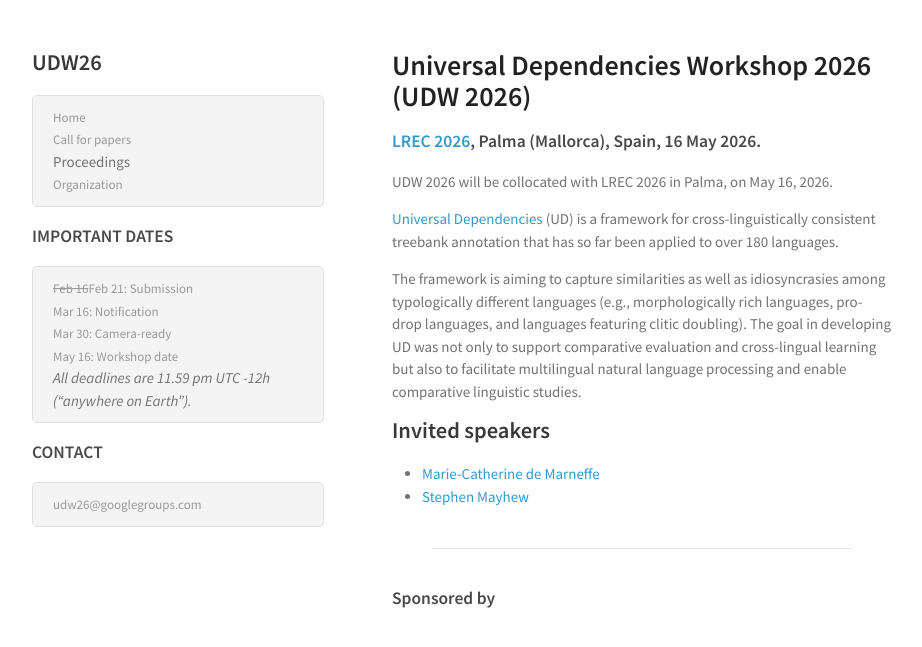
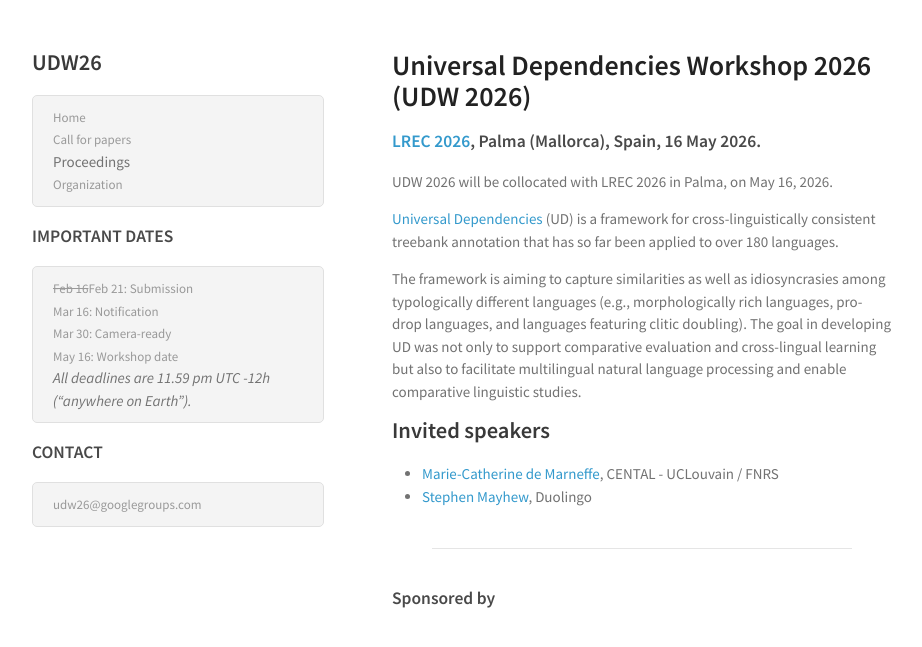
Before and after one commit to UniversalDependencies/udw26, a Jekyll site: the page built from index.md, in a window 1280 px wide. Shown: the top 647 px of the page, without its empty margins (178-1100 px from the left). Built offline with Jekyll 4.4.1, drawn with Linux system fonts in a browser that asks for light colours.

Commit message:
Update index.md

```diff
--- a/index.md
+++ b/index.md
@@ -23,8 +23,8 @@ comparative linguistic studies.
 
 ## Invited speakers
 
-- [Marie-Catherine de Marneffe](https://cental.uclouvain.be/team/mcdm/)
-- [Stephen Mayhew](https://mayhewsw.github.io/)
+- [Marie-Catherine de Marneffe](https://cental.uclouvain.be/team/mcdm/), CENTAL - UCLouvain / FNRS
+- [Stephen Mayhew](https://mayhewsw.github.io/), Duolingo
 
 <!-- Invited talk by [Emily Pitler](http://www.emilypitler.com/), Google: [Incorporating Compositionality and Morphology into End-to-End Models](/udw21/invited-talk) -->
 
```
